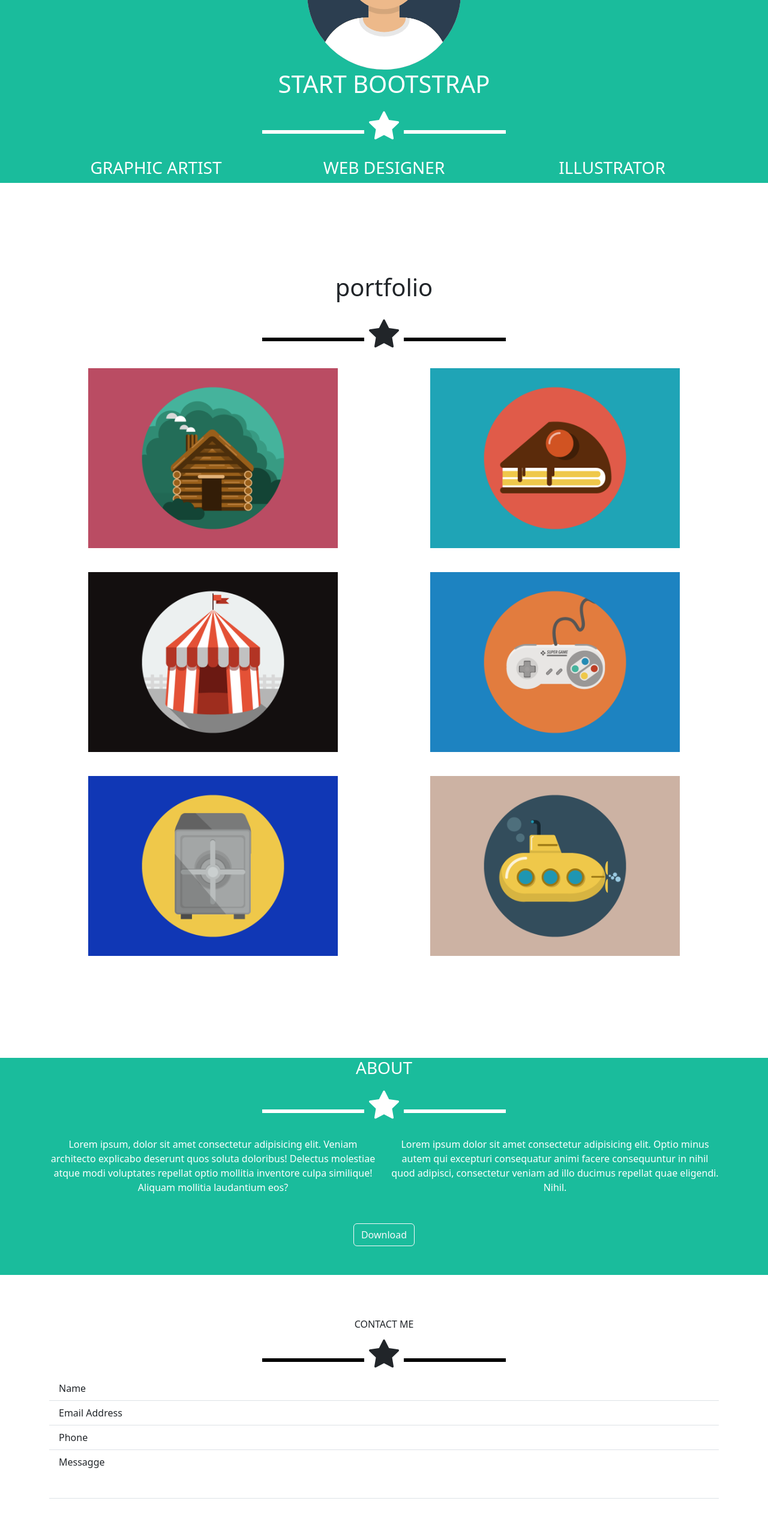
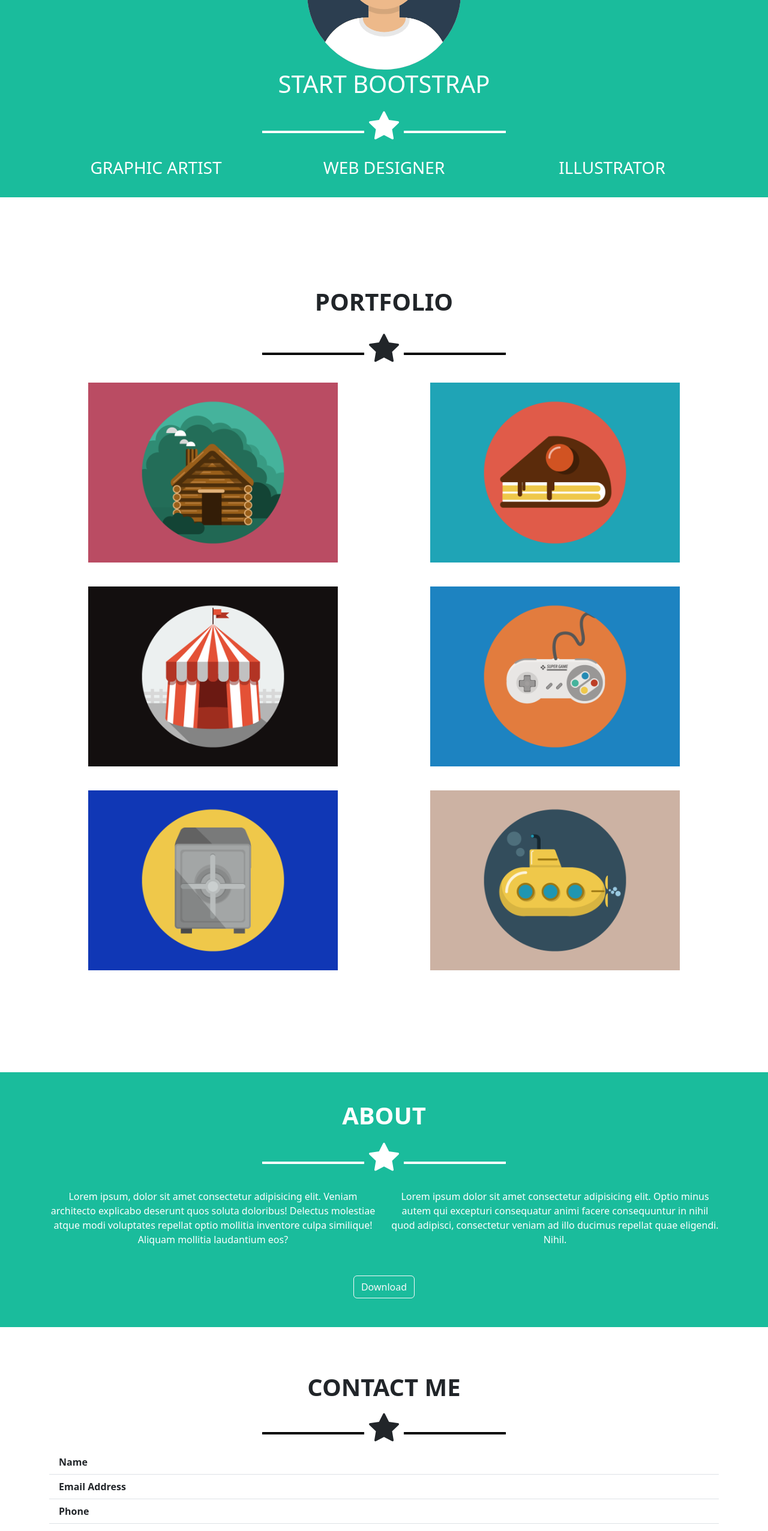
Before and after one commit to GiulioDangelo/html-css-bootstrap-freelancer, a plain HTML site: page index.html in a window 1280 px wide. Shown: the part 240-2793 px from the top of the page at 60% size. Drawn offline with nearby package versions, Linux system fonts and the light colour scheme.

Commit message:
add font style and container padding

```diff
--- a/index.html
+++ b/index.html
@@ -14,13 +14,13 @@
     <!-- NAV -->
     <nav class="navbar navbar-expand-lg bg-body-tertiary _container-nav">
         <div class="container">
-          <a class="navbar-brand" href="#">START BOOTSTRAP</a>
+          <a class="navbar-brand fw-bold" href="#">START BOOTSTRAP</a>
           <button class="navbar-toggler" type="button" data-bs-toggle="collapse" data-bs-target="#navbarText" aria-controls="navbarText" aria-expanded="false" aria-label="Toggle navigation">
             <span class="navbar-toggler-icon"></span>
           </button>
           <div class="collapse navbar-collapse justify-content-end" id="navbarText">
 
-            <span class="navbar-text">
+            <span class="navbar-text fw-bold">
                 <span>Portfolio</span>
                 <span>Portfolio</span>
                 <span>Portfolio</span>
@@ -32,7 +32,7 @@
 
         <!-- PROFILE -->
 
-    <div class="_container-profile">
+    <div class="_container-profile pb-4">
         <div class="container text-center">
             <div class="row ">
                 <div class="col">
@@ -82,7 +82,7 @@
 
         <div class="row">
             <div class="col-12">
-                 <h1>portfolio</h1>
+                 <h1 class="fw-semibold">PORTFOLIO</h1>
             </div>
 
             <div class="col-12 mt-2">
@@ -160,10 +160,10 @@
     <!-- ABOUT -->
 
     <div class="_container-about container-fluid">
-        <div class="container text-center">
+        <div class="container text-center pt-5">
             <div class="row">
 
-                <div class="col-12"><h3>ABOUT</h3></div>
+                <div class="col-12"><h3 class="fw-semibold fs-1">ABOUT</h3></div>
 
                 <div class="col-12 text-center mb-3 d-flex justify-content-center">
                     <div class="container-star container-star d-flex justify-content-center align-items-center">
@@ -186,7 +186,7 @@
 
         <div class="row">
 
-            <div class="col-12 text-center">CONTACT ME</div>
+            <div class="col-12 text-center fw-semibold fs-1">CONTACT ME</div>
             <div class="col-12 text-center">
                 <div class="container-star container-black d-flex justify-content-center align-items-center">
                     <i class="bi bi-star-fill mx-2"></i></div>
@@ -194,16 +194,16 @@
 
             <div class="col-12">
                 <ul class="list-group list-group-flush mb-5 text-start">
-                    <li class="list-group-item">Name</li>
-                    <li class="list-group-item">Email Address</li>
-                    <li class="list-group-item ">Phone</li>
-                    <li class="list-group-item pb-5">Messagge</li>
+                    <li class="list-group-item fw-semibold">Name</li>
+                    <li class="list-group-item fw-semibold">Email Address</li>
+                    <li class="list-group-item fw-semibold">Phone</li>
+                    <li class="list-group-item fw-semibold pb-5">Messagge</li>
                     <li class="list-group-item"></li>
                   </ul>
             </div>
 
             <div class="col-12 text-start">
-                <button class="btn btn-primary ms-2" type="submit">send</button>
+                <button class="btn btn-primary border-0 ms-2 mb-2" type="submit">send</button>
             </div>
 
         </div>
@@ -211,14 +211,14 @@
 
     <!-- SOCIAL -->
 
-    <div class="_container-social">
+    <div class="_container-social pb-5">
         <div class="container">
 
             <div class="row text-center">
 
                 <div class="col-12 col-lg-4 mt-3">
                     <h4>LOCATION</h4>
-                    <span class="address">2215 John Daniel Drive Clark, MO 54243</span>
+                    <span class="address fw-semibold">2215 John Daniel Drive Clark, MO 54243</span>
                 </div>
 
                 <div class="col-12 col-lg-4 mt-3">
@@ -238,7 +238,7 @@
 
                 <div class="col-12 col-lg-4 mt-3">
                     <h4>ABOUT FREELANCER</h4>
-                    <p>Frelance is a free to use, open source Bootsrap theme created by <a href="http://">Start Bootstrap</a>.</p>
+                    <p class="fw-semibold">Frelance is a free to use, open source Bootsrap theme created by <a href="http://">Start Bootstrap</a>.</p>
                 </div>
 
             </div>
--- a/style.css
+++ b/style.css
@@ -96,11 +96,9 @@
 .container-star::after{
     content: "";
     display: block;
-    height: 6px;
+    height: 4px;
     width: 170px;
     background-color: rgb(255, 255, 255);
-    /* position: ;
-    top: 30px; */
     margin-top: 20px;
 }
 
@@ -109,6 +107,11 @@
     background-color: black;
 }
 
+/* HOVER */
 .card-spacing:hover .icon-img{
     display: flex;
 }
+
+.navbar-brand:hover{
+    color: white !important;
+}
```
